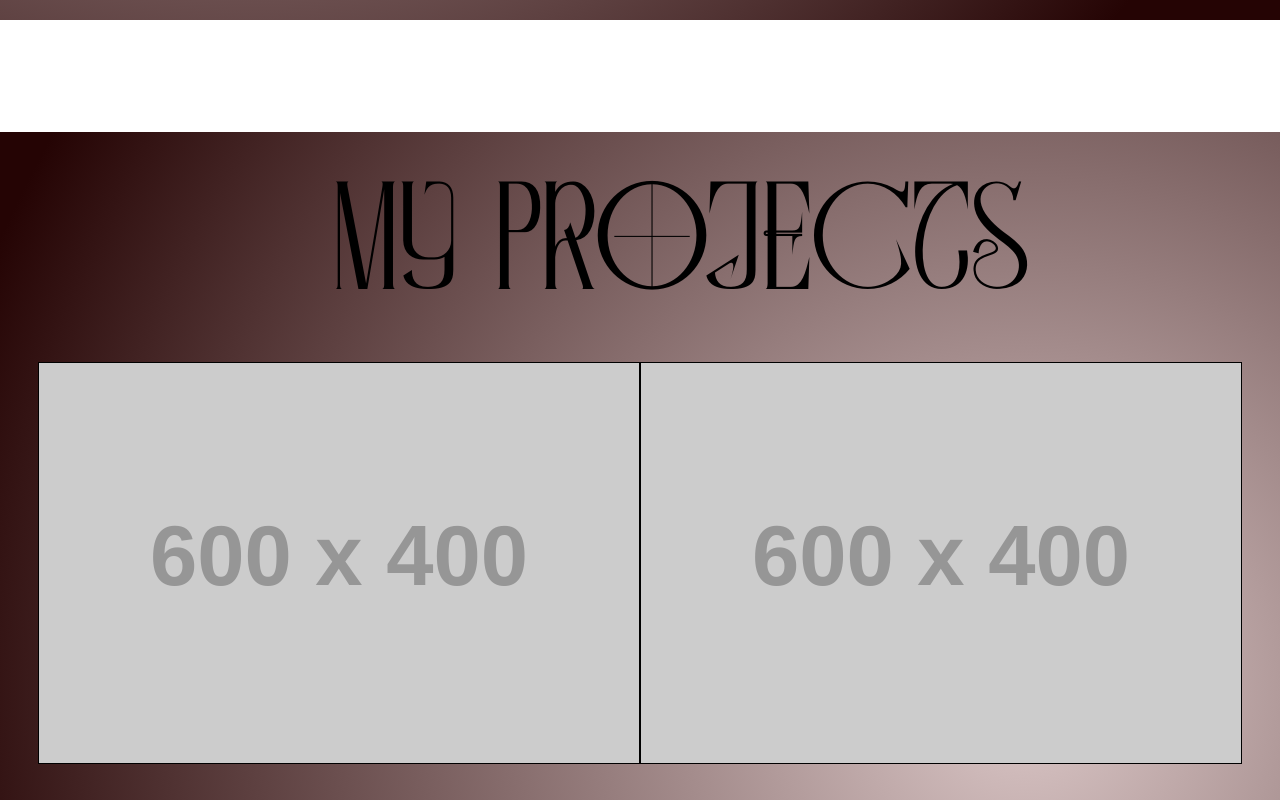
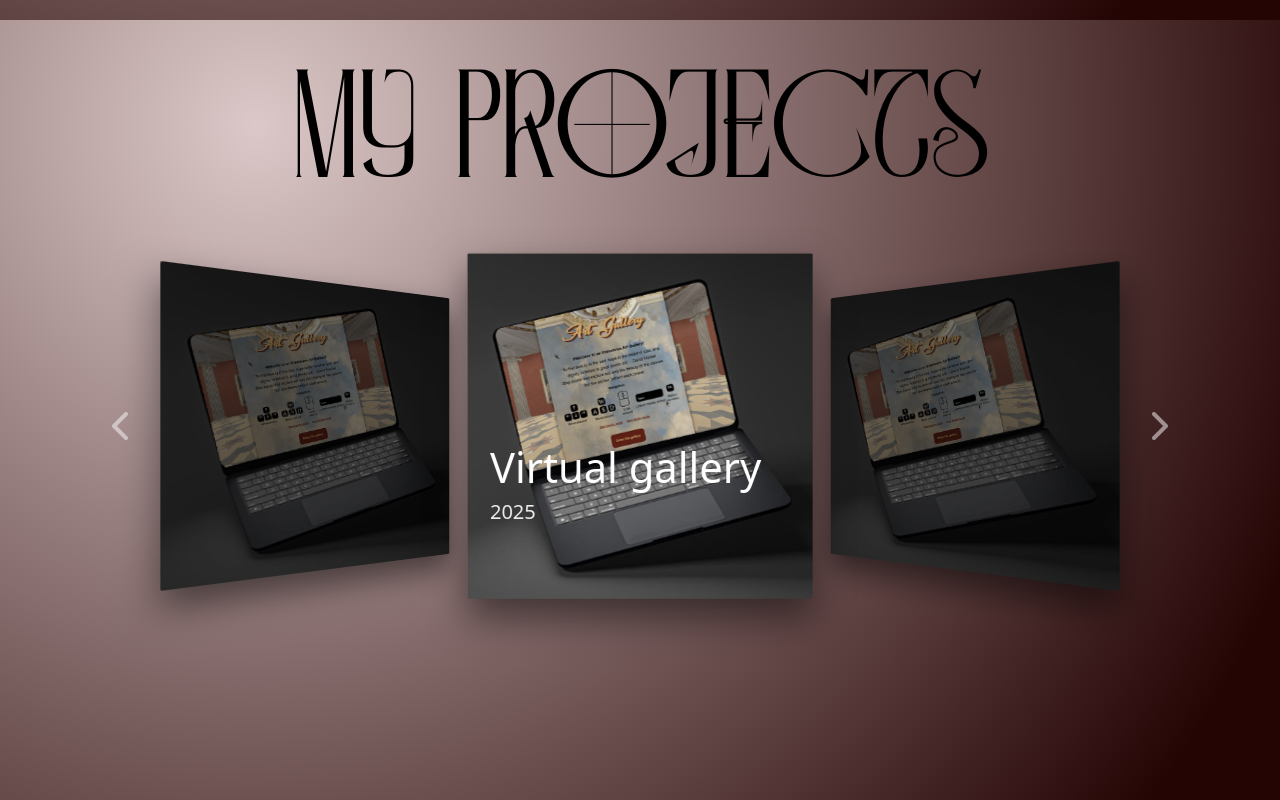
Before and after one commit to krisss96/myshowcaseportfolio, a Next.js app: page / in a window 1280 px wide. Shown: the part 780-1580 px from the top of the page. Built offline with nearby package versions, Linux system fonts and the light colour scheme.

Commit message:
added carousel cardboxes for the projects

```diff
--- a/src/app/components/projects.tsx
+++ b/src/app/components/projects.tsx
@@ -1,48 +1,78 @@
+// File: `src/app/components/projects.tsx`
 "use client";
 
+import { useState } from 'react';
+
+interface Slide {
+    id: number;
+    img: string;
+    title: string;
+    subtitle: string;
+}
+
+const slides: Slide[] = [
+    { id: 1, img: "/static/trialmockup.png", title: "Virtual gallery", subtitle: "2025" },
+    { id: 2, img: "/static/trialmockup.png", title: "Belco Alliance website", subtitle: "2025"},
+    { id: 3, img: "/static/trialmockup.png", title: "SheLab", subtitle: "2024"}
+];
+
 export default function ProjectsSection() {
+    const [current, setCurrent] = useState(0);
+
+    const nextIndex = (current + 1) % slides.length;
+    const prevIndex = (current - 1 + slides.length) % slides.length;
+
+    const getSlideState = (index: number) => {
+        if (index === current) return 'center';
+        if (index === nextIndex) return 'next';
+        if (index === prevIndex) return 'prev';
+        return undefined;
+    };
+
+    const handleNext = () => setCurrent((prev) => (prev + 1) % slides.length);
+    const handlePrev = () => setCurrent((prev) => (prev - 1 + slides.length) % slides.length);
+
     return (
-        <section
-            id="projects"
-            className=" section-background min-h-screen w-full container mx-auto px-8 md:px-16 max-w-7xl py-20">
-            <h2 className=" projects-header text-6xl md:text-7xl font-[Fasdeco] text-center md:text-left mb-12">
-                My <span className="font-sans font-bold">Projects</span>
-            </h2>
+        <div className="section-background">
+            <h2 className=" projects-header font-[Fasdeco]">My Projects</h2>
+            <div className="sliderContainer">
+                <div className="slider">
+                    <button className="btn prev" onClick={handlePrev} aria-label="previous">
+                        <svg viewBox="0 0 24 24" fill="none" stroke="currentColor" strokeWidth="2" strokeLinecap="round" strokeLinejoin="round">
+                            <path d="m15 18-6-6 6-6" />
+                        </svg>
+                    </button>
 
+                    <div className="stack">
+                        {slides.map((slide, index) => {
+                            const state = getSlideState(index);
+                            if (!state) return null;
+                            return (
+                                <div key={slide.id} className="card" data-state={state}>
+                                    <img src={slide.img} alt={slide.title} />
+                                </div>
+                            );
+                        })}
 
-            <div className="flex flex-wrap justify-center md:justify-start gap-10">
+                        {slides.map((slide, index) => {
+                            const state = getSlideState(index);
+                            if (!state) return null;
+                            return (
+                                <div key={`info-${slide.id}`} className="info" data-state={state}>
+                                    <h1>{slide.title}</h1>
+                                    <h2>{slide.subtitle}</h2>
+                                </div>
+                            );
+                        })}
+                    </div>
 
-
-                <a href="/project/1">
-                    <div className="w-full max-w-md bg-gray-900/50 backdrop-blur-sm border border-gray-700/50 rounded-lg overflow-hidden">
-                        {/* max-w-md - sets the maximum width to medium size */}
-                        {/* rounded-lg - large rounded corners */}
-                        <img
-                            src="https://placehold.co/600x400/2d2d2d/f0f0f0?text=Project+1"
-                            alt="Project One"
-                            width={600}
-                            height={400}
-                            className="w-full h-auto object-cover"
-                        />
-                    </div>
-                </a>
-
-
-                <a href="/project/2">
-                    <div className="w-full max-w-md bg-gray-900/50 backdrop-blur-sm border border-gray-700/50 rounded-lg shadow-lg overflow-hidden">
-
-                        <img
-                            src="https://placehold.co/600x400/2d2d2d/f0f0f0?text=Project+2"
-                            alt="Project Two"
-                            width={600}
-                            height={400}
-                            className="w-full h-auto object-cover"
-                        />
-                    </div>
-                </a>
-
+                    <button className="btn next" onClick={handleNext} aria-label="next">
+                        <svg viewBox="0 0 24 24" fill="none" stroke="currentColor" strokeWidth="2" strokeLinecap="round" strokeLinejoin="round">
+                            <path d="m9 18 6-6-6-6" />
+                        </svg>
+                    </button>
+                </div>
             </div>
-
-        </section>
+        </div>
     );
 }
--- a/src/app/globals.css
+++ b/src/app/globals.css
@@ -1,5 +1,6 @@
 @import "tailwindcss/preflight";
- /* Importing custom fonts */
+
+/* fonts */
 @font-face {
     font-family: 'Fasdeco';
     src: url('../../public/fonts/Fasdeco.otf') format('opentype');
@@ -17,37 +18,31 @@
 }
 
 @tailwind utilities;
- /* might use later
- background: radial-gradient(circle 70rem at 20% 10%, rgba(255,255,255,0.04), rgba(37,4,4,1));
-    background-blend-mode: overlay;
-
-*/
 
 html, body {
-
     min-height: 100vh;
     overscroll-behavior-y: none;
     overscroll-behavior-x: none;
     -webkit-overflow-scrolling: touch;
+    margin: 0;
+    padding: 0;
 }
 
 /* Scrolling effect */
 
-/* Makes the container stick to the top of the viewport until pushed out */
 .sticky-section {
     position: sticky;
     top: 0;
-    height: 100vh;
+    min-height: 100vh;
+    height: auto;
     width: 100%;
-    overflow: hidden;
+    overflow: visible;
 }
 
 /* Background for each section */
-
 .section-background {
     --spot-x: 20%;
     --spot-y: 10%;
-
     background: radial-gradient(circle 70rem at var(--spot-x) var(--spot-y), rgb(220, 200, 200), rgba(37,4,4,1)), rgba(37,4,4,1);
 }
 
@@ -104,14 +99,13 @@ html, body {
     -webkit-backdrop-filter: blur(10px) saturate(140%);
     backdrop-filter: blur(10px) saturate(140%);
     border: 1px solid rgba(255, 255, 255, 0.08);
+}
 
+#navbar-bg .navbar-links a {
+    font-size: 2.5rem;
 }
 
 
-#navbar-bg .navbar-links a {
-    font-size: 2.5rem;
-
-}
 /* Main Page Styling */
 #header-main {
     font-size: 12.4rem;
@@ -129,14 +123,178 @@ html, body {
 #main-text.active {
     transform: translateX(0);
     opacity: 1;
+}
 
-
-}
 
 /* Projects Page Styling */
 
 .projects-header {
     font-size: 9.6rem;
-    margin-left: 5rem;
-    margin-top: 7rem;
+    display: flex;
+    justify-content: center;
+    align-items: center;
+    margin-bottom: 2rem;
 }
+
+/* Carousel animation boxes */
+
+.sliderContainer {
+    width: 100%;
+    min-height: 100vh;
+    height: auto;
+    display: flex;
+    justify-content: center;
+    align-items: flex-start; /* allow taller cards to expand naturally */
+    overflow: visible;
+    --w: min(25vw, 18rem);
+    --ratio: 1 / 1;
+    --dur: 0.6s; /*  transition duration */
+    --ease: cubic-bezier(0.2, 0.6, 0.35, 1); /* easing function */
+}
+
+.slider {
+    position: relative;
+    width: 100%;
+    height: 100%;
+    display: flex;
+    justify-content: center;
+    align-items: center;
+}
+
+
+.btn {
+    position: absolute;
+    top: 50%;
+    transform: translateY(-50%); /* Center vertically */
+    cursor: pointer;
+    color: white;
+    opacity: 0.5;
+    transition: opacity 0.3s, transform 0.3s; /* Smooth hover effect */
+    padding: 2rem;
+}
+
+.btn:hover {
+    opacity: 1;
+    transform: translateY(-50%) scale(1.1); /* Slightly enlarge on hover */
+}
+
+.btn svg {
+    width: 3rem;
+    height: 3rem;
+}
+
+.prev { left: 5%; }
+.next { right: 5%; }
+
+
+.stack {
+    display: grid;
+    place-items: center; /* Center items */
+    width: var(--w); /* Width of the cards - responsive */
+    aspect-ratio: var(--ratio); /* keeps container square */
+    perspective: 50rem;
+}
+
+.stack > * { /* argets every direct child of the .stack element */
+    grid-area: 1 / -1; /* all children overlap */
+    width: 100%;
+    height: 100%;
+    pointer-events: none; /* prevents clicks on stacked items */
+    transition: all var(--dur) var(--ease); /*  animate any animatable property that changes; transition-duration: var(--dur)-how long the animation lasts; transition-timing-function: var(--ease) - easing curve sition-delay */
+}
+
+
+.card {
+    border-radius: 0.1rem;
+    overflow: hidden;
+    box-shadow: 0 1rem 2rem rgba(0,0,0,0.5);
+    transform: translateX(0) scale(1);
+    aspect-ratio: 1 / 1;
+
+}
+
+.card img {
+    width: 100%;
+    height: 100%;
+    object-fit: cover; /* crop to fill without distortion */
+}
+
+
+.info {
+    z-index: 10;
+    display: flex;
+    flex-direction: column;
+    justify-content: flex-end;
+    padding-bottom: 3rem;
+    transform: translateZ(2rem);
+}
+
+.info h1 {
+    font-size: 2.5rem;
+    line-height: 1;
+    color: #fff;
+}
+
+.info h2 {
+    font-size: 1.2rem;
+    margin-top: 0.5rem;
+    color: #eee;
+}
+
+
+.info > * { /* targets every direct child of the .info element */
+    transform: translateY(100%); /* moves each child down by 100% of its own height, so they start positioned off the visible area */
+    opacity: 0;
+    transition: all var(--dur) var(--ease);
+}
+
+/* States */
+/* show + enable interactions + stacking for center item  */
+.card[data-state="center"], .info[data-state="center"] {
+    opacity: 1;
+    z-index: 5;
+    pointer-events: auto;
+}
+
+.card[data-state="center"] {
+    transform: scale(1.2);
+    filter: brightness(1);
+}
+
+.info[data-state="center"] > * { /* reveal .info children by sliding/fading them in */
+    transform: translateY(0);
+    opacity: 1;
+    transition-delay: 0.1s;
+}
+
+/* Next */
+/*  minimal: visibility + stacking for next/prev */
+.card[data-state="next"], .info[data-state="next"] {
+    opacity: 1;
+    z-index: 1;
+}
+
+/* position/rotation (required for the sliding/3D effect) */
+.card[data-state="next"] {
+    transform: translateX(110%) rotateY(-45deg);
+    filter: brightness(0.5);
+}
+
+.info[data-state="next"] {
+    transform: translateX(110%) rotateY(-45deg) translateZ(2rem);
+}
+
+/* Prev */
+.card[data-state="prev"], .info[data-state="prev"] {
+    opacity: 1;
+    z-index: 1;
+}
+
+.card[data-state="prev"] {
+    transform: translateX(-110%) rotateY(45deg);
+    filter: brightness(0.5);
+}
+
+.info[data-state="prev"] {
+    transform: translateX(-110%) rotateY(45deg) translateZ(2rem);
+}
--- a/src/app/page.tsx
+++ b/src/app/page.tsx
@@ -7,8 +7,6 @@ export default function Home() {
     return (
         <main>
             {/* 'position: sticky' keeps it in view while the next one scrolls up.
-              Increasing 'z-index'; ensures the next section
-              slides ON TOP of the previous one, creating the "card stack" effect.
             */}
 
             <div className="sticky-section z-10">
```
Also changed, not shown: public/static/trialmockup.png (added). Lines whose indentation alone changed are shown as unchanged.
